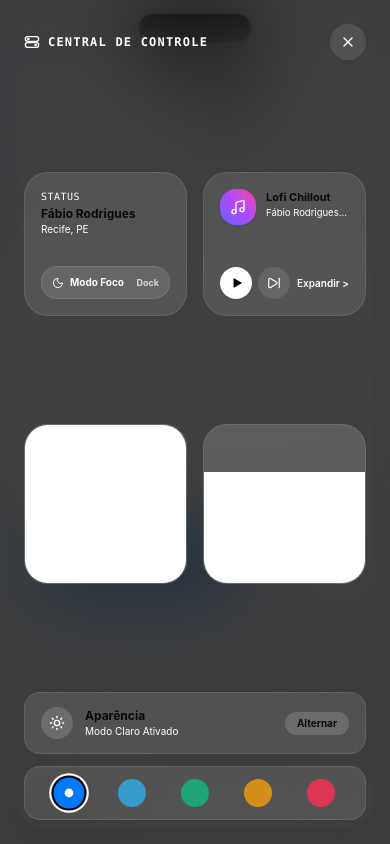
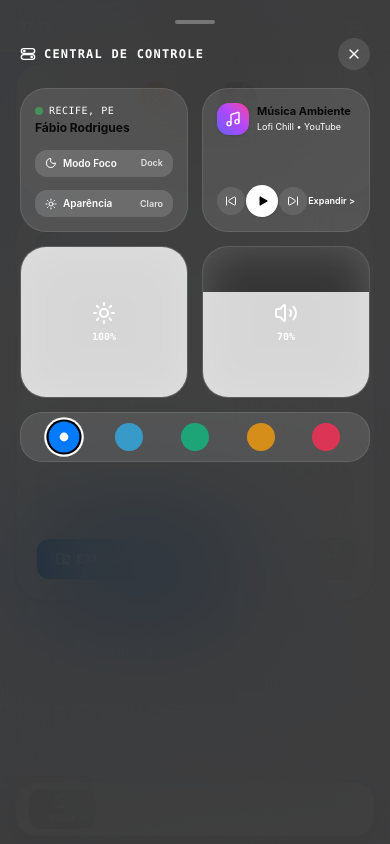
Before and after one commit to fabiorodrigues-tech-dev/portfolio-liquid-glass-experience, a React (Vite) app: page / in a window 390 px wide. Both pictures are taken after a click on the button "Central de Controle". Built offline with nearby package versions, Linux system fonts and the light colour scheme; a web font is replaced by a local one.

Commit message:
feat(mobile): eliminar dynamic island, rebaixar dock para bottom-2 e repaginar central de controle fiel ao iOS

```diff
--- a/src/components/mobile/IOSMobileExperience.tsx
+++ b/src/components/mobile/IOSMobileExperience.tsx
@@ -201,32 +201,18 @@ export const IOSMobileExperience: React.FC<IOSMobileExperienceProps> = ({
       </div>
 
       {/* ========================================================================= */}
-      {/* 2. LIMPEZA DA BARRA DE STATUS DO TOPO & DYNAMIC ISLAND (REQUISITO 1)       */}
+      {/* 2. BARRA DE STATUS DO TOPO ULTRALIMPA (SEM DYNAMIC ISLAND - REQUISITO 1)  */}
       {/* ========================================================================= */}
       <header className="fixed top-0 left-0 right-0 z-40 px-5 pt-3 pb-2 flex items-center justify-between select-none backdrop-blur-xl bg-[#f2f2f7]/80 dark:bg-black/60 border-b border-black/5 dark:border-white/5">
         {/* Esquerda: Relógio em tempo real ("19:30") */}
-        <div className="w-16 flex items-center">
+        <div className="flex items-center">
           <span className="font-semibold text-sm tracking-tight text-black dark:text-white">
             {currentTime}
           </span>
         </div>
 
-        {/* Centro: Dynamic Island como pílula preta minimalista e limpa */}
-        <div
-          onClick={() => {
-            triggerHaptic()
-            if (isPlayingMusic) {
-              setIsExpandedPlayerOpen(true)
-            } else {
-              onToggleTheme()
-            }
-          }}
-          className="w-28 h-7 bg-black rounded-full mx-auto shadow-[0_4px_12px_rgba(0,0,0,0.5)] border border-white/10 flex items-center justify-center cursor-pointer active:scale-95 transition-transform"
-          title="Dynamic Island"
-        />
-
-        {/* Direita: Botão da Central de Controle com ícone oficial de 2 toggles */}
-        <div className="w-16 flex items-center justify-end">
+        {/* Direita: Botão oficial de 2 toggles da Central de Controle */}
+        <div className="flex items-center justify-end">
           <button
             type="button"
             onClick={() => {
@@ -243,11 +229,11 @@ export const IOSMobileExperience: React.FC<IOSMobileExperienceProps> = ({
       </header>
 
       {/* ========================================================================= */}
-      {/* 3. NAVEGAÇÃO POR ABAS EM TELA CHEIA (REQUISITO 4 & REQUISITO 3 CONTRASTE) */}
+      {/* 3. NAVEGAÇÃO POR ABAS EM TELA CHEIA (PADDING OTIMIZADO: pb-20)            */}
       {/* ========================================================================= */}
       <main
         id="mobile-scroll-container"
-        className="relative z-10 w-full h-full pt-14 pb-32 overflow-y-auto scroll-smooth px-4 space-y-4"
+        className="relative z-10 w-full h-full pt-14 pb-20 overflow-y-auto scroll-smooth px-4 space-y-4"
       >
         {/* ----------------------------------------------------------------------- */}
         {/* ABA 01: INÍCIO (Widgets de Clima, Foto de Perfil & Apresentação)        */}
@@ -1152,10 +1138,10 @@ export const IOSMobileExperience: React.FC<IOSMobileExperienceProps> = ({
       </main>
 
       {/* ========================================================================= */}
-      {/* 4. DOCK INFERIOR DO IPHONE (5 ITENS EM LIQUID GLASS - REQUISITO 5)        */}
+      {/* 4. DOCK INFERIOR REBAIXADO (REQUISITO 2: bottom-2 rounded-[20px])         */}
       {/* ========================================================================= */}
       <nav
-        className={`fixed bottom-4 left-4 right-4 max-w-sm mx-auto z-40 backdrop-blur-2xl bg-white/95 dark:bg-[#161822]/90 border border-black/5 dark:border-white/15 shadow-[0_12px_36px_rgba(0,0,0,0.15)] dark:shadow-[0_12px_36px_rgba(0,0,0,0.35)] rounded-full px-2 py-2 flex items-center justify-around select-none transition-all duration-300 ${
+        className={`fixed bottom-2 left-1/2 -translate-x-1/2 z-40 w-[92%] max-w-sm px-3 py-1.5 rounded-[20px] backdrop-blur-2xl bg-white/95 dark:bg-[#161822]/90 border border-black/5 dark:border-white/15 shadow-[0_8px_30px_rgba(0,0,0,0.12)] dark:shadow-[0_12px_36px_rgba(0,0,0,0.35)] flex items-center justify-around select-none transition-all duration-300 ${
           isFocusMode ? 'translate-y-24 opacity-0 pointer-events-none' : 'translate-y-0 opacity-100'
         }`}
         aria-label="Navegação móvel"
@@ -1163,7 +1149,7 @@ export const IOSMobileExperience: React.FC<IOSMobileExperienceProps> = ({
         <button
           type="button"
           onClick={() => handleTabSelect('inicio')}
-          className={`flex-1 flex flex-col items-center justify-center py-1.5 rounded-2xl active:scale-95 transition-all cursor-pointer ${
+          className={`flex-1 flex flex-col items-center justify-center py-1 rounded-xl active:scale-95 transition-all cursor-pointer ${
             activeTab === 'inicio'
               ? 'bg-black/10 dark:bg-white/15 text-blue-600 dark:text-blue-400 font-bold'
               : 'text-zinc-600 dark:text-zinc-400 hover:text-blue-600 dark:hover:text-blue-400'
@@ -1176,7 +1162,7 @@ export const IOSMobileExperience: React.FC<IOSMobileExperienceProps> = ({
         <button
           type="button"
           onClick={() => handleTabSelect('projetos')}
-          className={`flex-1 flex flex-col items-center justify-center py-1.5 rounded-2xl active:scale-95 transition-all cursor-pointer ${
+          className={`flex-1 flex flex-col items-center justify-center py-1 rounded-xl active:scale-95 transition-all cursor-pointer ${
             activeTab === 'projetos'
               ? 'bg-black/10 dark:bg-white/15 text-blue-600 dark:text-blue-400 font-bold'
               : 'text-zinc-600 dark:text-zinc-400 hover:text-blue-600 dark:hover:text-blue-400'
@@ -1189,7 +1175,7 @@ export const IOSMobileExperience: React.FC<IOSMobileExperienceProps> = ({
         <button
           type="button"
           onClick={() => handleTabSelect('sobre')}
-          className={`flex-1 flex flex-col items-center justify-center py-1.5 rounded-2xl active:scale-95 transition-all cursor-pointer ${
+          className={`flex-1 flex flex-col items-center justify-center py-1 rounded-xl active:scale-95 transition-all cursor-pointer ${
             activeTab === 'sobre'
               ? 'bg-black/10 dark:bg-white/15 text-blue-600 dark:text-blue-400 font-bold'
               : 'text-zinc-600 dark:text-zinc-400 hover:text-blue-600 dark:hover:text-blue-400'
@@ -1202,7 +1188,7 @@ export const IOSMobileExperience: React.FC<IOSMobileExperienceProps> = ({
         <button
           type="button"
           onClick={() => handleTabSelect('habilidades')}
-          className={`flex-1 flex flex-col items-center justify-center py-1.5 rounded-2xl active:scale-95 transition-all cursor-pointer ${
+          className={`flex-1 flex flex-col items-center justify-center py-1 rounded-xl active:scale-95 transition-all cursor-pointer ${
             activeTab === 'habilidades'
               ? 'bg-black/10 dark:bg-white/15 text-blue-600 dark:text-blue-400 font-bold'
               : 'text-zinc-600 dark:text-zinc-400 hover:text-blue-600 dark:hover:text-blue-400'
@@ -1215,7 +1201,7 @@ export const IOSMobileExperience: React.FC<IOSMobileExperienceProps> = ({
         <button
           type="button"
           onClick={() => handleTabSelect('contato')}
-          className={`flex-1 flex flex-col items-center justify-center py-1.5 rounded-2xl active:scale-95 transition-all cursor-pointer ${
+          className={`flex-1 flex flex-col items-center justify-center py-1 rounded-xl active:scale-95 transition-all cursor-pointer ${
             activeTab === 'contato'
               ? 'bg-black/10 dark:bg-white/15 text-blue-600 dark:text-blue-400 font-bold'
               : 'text-zinc-600 dark:text-zinc-400 hover:text-blue-600 dark:hover:text-blue-400'
@@ -1227,11 +1213,21 @@ export const IOSMobileExperience: React.FC<IOSMobileExperienceProps> = ({
       </nav>
 
       {/* ========================================================================= */}
-      {/* 5. CENTRAL DE CONTROLE ESTILO iOS (REQUISITO 2 - FIEL AO PRINT 5b27f553)   */}
+      {/* 5. CENTRAL DE CONTROLE ESTILO iOS (REQUISITO 3 - FIEL AO PRINT 5b27f553)   */}
       {/* ========================================================================= */}
       {isControlCenterOpen && (
-        <div className="fixed inset-0 z-50 bg-black/75 backdrop-blur-2xl p-6 flex flex-col justify-between text-white animate-in fade-in duration-200">
-          {/* Linha Superior */}
+        <div className="fixed inset-0 z-50 bg-black/75 backdrop-blur-3xl p-5 overflow-y-auto flex flex-col justify-start space-y-3.5 text-white animate-in fade-in duration-200">
+          {/* Puxador do Topo: Microbarra arredondada (w-10 h-1 rounded-full bg-white/30 mx-auto mb-1) */}
+          <div
+            onClick={() => {
+              triggerHaptic()
+              setIsControlCenterOpen(false)
+            }}
+            className="w-10 h-1 rounded-full bg-white/30 hover:bg-white/50 mx-auto cursor-pointer transition-colors"
+            title="Fechar Central de Controle"
+          />
+
+          {/* Linha de Título com Botão Fechar 'X' */}
           <div className="flex items-center justify-between pb-1">
             <div className="flex items-center space-x-2">
               <AppleControlCenterIcon className="w-4 h-4 text-white/90" />
@@ -1245,74 +1241,107 @@ export const IOSMobileExperience: React.FC<IOSMobileExperienceProps> = ({
                 triggerHaptic()
                 setIsControlCenterOpen(false)
               }}
-              className="w-9 h-9 rounded-full bg-white/10 hover:bg-white/20 flex items-center justify-center text-white active:scale-95 transition-all cursor-pointer"
-              title="Fechar Central de Controle"
+              className="w-8 h-8 rounded-full bg-white/10 hover:bg-white/20 flex items-center justify-center text-white active:scale-95 transition-all cursor-pointer"
+              title="Fechar"
             >
               <X className="w-4 h-4" />
             </button>
           </div>
 
-          {/* Bloco Superior (2 Cards Quadrados lado a lado, rounded-3xl p-4 bg-white/10 border border-white/10) */}
-          <div className="grid grid-cols-2 gap-4">
-            {/* Card 1 (Status & Foco) */}
-            <div className="rounded-3xl p-4 bg-white/10 border border-white/10 flex flex-col justify-between h-36">
+          {/* Linha Superior (Grid de 2 Colunas, h-36 gap-3.5) */}
+          <div className="grid grid-cols-2 gap-3.5 h-36">
+            {/* Bloco Esquerdo (Status & Modos, rounded-[26px] bg-white/10 p-3.5 flex flex-col justify-between) */}
+            <div className="rounded-[26px] bg-white/10 border border-white/10 p-3.5 flex flex-col justify-between h-36">
               <div>
-                <span className="text-[10px] font-mono uppercase tracking-wider text-zinc-400 block">
-                  Status
-                </span>
-                <h3 className="text-xs font-bold text-white mt-0.5 truncate">
+                <div className="flex items-center space-x-1.5 mb-0.5">
+                  <span className="w-2 h-2 rounded-full bg-[#34c759] animate-pulse" />
+                  <span className="text-[10px] font-mono uppercase tracking-wider text-zinc-300">
+                    Recife, PE
+                  </span>
+                </div>
+                <h3 className="text-xs font-bold text-white truncate">
                   Fábio Rodrigues
                 </h3>
-                <span className="text-[10px] text-zinc-400 block truncate">
-                  Recife, PE
-                </span>
-              </div>
-
+              </div>
+
+              {/* Botão Modo Foco: cápsula com ícone de lua para ocultar o dock */}
               <button
                 type="button"
                 onClick={() => {
                   triggerHaptic()
                   onToggleFocusMode()
                 }}
-                className={`py-2 px-2.5 rounded-2xl text-[10px] font-bold flex items-center justify-between transition-all cursor-pointer active:scale-95 ${
+                className={`py-1.5 px-2.5 rounded-xl text-[10px] font-semibold flex items-center justify-between transition-all cursor-pointer active:scale-95 ${
                   isFocusMode
                     ? 'bg-indigo-600 text-white shadow-sm'
-                    : 'bg-white/10 hover:bg-white/20 text-white/90 border border-white/10'
+                    : 'bg-white/15 hover:bg-white/25 text-white'
                 }`}
               >
                 <span className="flex items-center gap-1.5">
                   <Moon className="w-3 h-3" />
                   <span>Modo Foco</span>
                 </span>
-                <span className="text-[9px] opacity-75">
+                <span className="text-[9px] opacity-80">
                   {isFocusMode ? 'Ativo' : 'Dock'}
                 </span>
               </button>
-            </div>
-
-            {/* Card 2 (Música Compacto) */}
+
+              {/* Botão Tema: alternador instantâneo Modo Claro / Escuro */}
+              <button
+                type="button"
+                onClick={() => {
+                  triggerHaptic()
+                  onToggleTheme()
+                }}
+                className="py-1.5 px-2.5 rounded-xl text-[10px] font-semibold bg-white/15 hover:bg-white/25 text-white flex items-center justify-between transition-all cursor-pointer active:scale-95"
+              >
+                <span className="flex items-center gap-1.5">
+                  {isDark ? <Moon className="w-3 h-3 text-indigo-400" /> : <Sun className="w-3 h-3 text-amber-400" />}
+                  <span>Aparência</span>
+                </span>
+                <span className="text-[9px] opacity-80">
+                  {isDark ? 'Escuro' : 'Claro'}
+                </span>
+              </button>
+            </div>
+
+            {/* Bloco Direito (Widget de Música, rounded-[26px] bg-white/10 p-4 flex flex-col justify-between) */}
             <div
               onClick={() => {
                 triggerHaptic()
                 setIsExpandedPlayerOpen(true)
               }}
-              className="rounded-3xl p-4 bg-white/10 border border-white/10 flex flex-col justify-between h-36 cursor-pointer group active:scale-98 transition-all"
-            >
-              <div className="flex items-start space-x-2.5">
-                <div className="w-9 h-9 rounded-2xl bg-gradient-to-tr from-indigo-500 via-purple-500 to-pink-500 flex items-center justify-center text-white shadow-sm shrink-0">
+              className="rounded-[26px] bg-white/10 border border-white/10 p-3.5 flex flex-col justify-between h-36 cursor-pointer group active:scale-[0.98] transition-all"
+            >
+              <div className="flex items-start space-x-2">
+                <div className="w-8 h-8 rounded-xl bg-gradient-to-tr from-indigo-500 via-purple-500 to-pink-500 flex items-center justify-center text-white shadow-sm shrink-0">
                   <Music className="w-4 h-4" />
                 </div>
                 <div className="overflow-hidden">
                   <span className="text-[11px] font-bold text-white block truncate">
-                    Lofi Chillout
-                  </span>
-                  <span className="text-[9.5px] text-zinc-400 block truncate">
-                    Fábio Rodrigues Playlist
-                  </span>
-                </div>
-              </div>
-
+                    Música Ambiente
+                  </span>
+                  <span className="text-[9px] text-zinc-300 block truncate">
+                    Lofi Chill • YouTube
+                  </span>
+                </div>
+              </div>
+
+              {/* Controles táteis: Retroceder, Play/Pause, Avançar vinculados à playlist */}
               <div className="flex items-center justify-between pt-1">
+                <button
+                  type="button"
+                  onClick={(e) => {
+                    e.stopPropagation()
+                    triggerHaptic()
+                    onSkipTrack()
+                  }}
+                  className="w-7 h-7 rounded-full bg-white/10 hover:bg-white/20 text-white flex items-center justify-center active:scale-90 transition-transform cursor-pointer"
+                  title="Retroceder"
+                >
+                  <SkipBack className="w-3 h-3" />
+                </button>
+
                 <button
                   type="button"
                   onClick={(e) => {
@@ -1333,22 +1362,22 @@ export const IOSMobileExperience: React.FC<IOSMobileExperienceProps> = ({
                     triggerHaptic()
                     onSkipTrack()
                   }}
-                  className="w-8 h-8 rounded-full bg-white/10 hover:bg-white/20 text-white flex items-center justify-center active:scale-90 transition-transform cursor-pointer"
-                  title="Próxima Faixa"
-                >
-                  <SkipForward className="w-3.5 h-3.5" />
-                </button>
-
-                <span className="text-[10px] font-semibold text-blue-400">
+                  className="w-7 h-7 rounded-full bg-white/10 hover:bg-white/20 text-white flex items-center justify-center active:scale-90 transition-transform cursor-pointer"
+                  title="Avançar"
+                >
+                  <SkipForward className="w-3 h-3" />
+                </button>
+
+                <span className="text-[9px] font-semibold text-blue-400">
                   Expandir &gt;
                 </span>
               </div>
             </div>
           </div>
 
-          {/* Linha de Sliders Verticais Autênticos da Apple (grid grid-cols-2 gap-4 h-40) */}
-          <div className="grid grid-cols-2 gap-4 h-40">
-            {/* Slider 1 (Brilho) */}
+          {/* Linha de Sliders Verticais do iOS (grid grid-cols-2 gap-3.5 h-38) */}
+          <div className="grid grid-cols-2 gap-3.5 h-38">
+            {/* Slider de Brilho: Cápsula vertical com Sol fixado no centro */}
             <div
               onPointerDown={(e) => {
                 isDraggingBrightnessRef.current = true
@@ -1362,24 +1391,24 @@ export const IOSMobileExperience: React.FC<IOSMobileExperienceProps> = ({
               onPointerUp={() => {
                 isDraggingBrightnessRef.current = false
               }}
-              className="rounded-3xl bg-white/15 border border-white/10 relative overflow-hidden flex flex-col justify-end items-center pb-4 cursor-pointer touch-none select-none"
-              title="Brilho da Tela (Arraste verticalmente)"
-            >
-              {/* Preenchimento proporcional */}
+              className="rounded-[26px] bg-white/15 backdrop-blur-xl border border-white/10 relative overflow-hidden flex flex-col justify-end items-center pb-3 cursor-pointer touch-none select-none h-38"
+              title="Brilho da Tela"
+            >
+              {/* Preenchimento branco translúcido (bg-white/80) */}
               <div
-                className="absolute bottom-0 left-0 right-0 bg-white transition-all duration-75 pointer-events-none"
+                className="absolute bottom-0 left-0 right-0 bg-white/80 transition-all duration-75 pointer-events-none"
                 style={{ height: `${brightness}%` }}
               />
-              {/* Ícone de Sol no centro com contraste */}
-              <div className="relative z-10 flex flex-col items-center pointer-events-none">
+              {/* Ícone de Sol fixado no centro da cápsula */}
+              <div className="absolute inset-0 flex flex-col items-center justify-center pointer-events-none z-10">
                 <Sun
                   className={`w-6 h-6 transition-colors ${
-                    brightness > 30 ? 'text-zinc-950' : 'text-white'
+                    brightness > 50 ? 'text-zinc-950' : 'text-white'
                   }`}
                 />
                 <span
                   className={`text-[10px] font-mono font-bold mt-1 ${
-                    brightness > 30 ? 'text-zinc-950' : 'text-white'
+                    brightness > 50 ? 'text-zinc-950' : 'text-white'
                   }`}
                 >
                   {brightness}%
@@ -1387,7 +1416,7 @@ export const IOSMobileExperience: React.FC<IOSMobileExperienceProps> = ({
               </div>
             </div>
 
-            {/* Slider 2 (Volume) */}
+            {/* Slider de Volume: Cápsula vertical com Alto-falante no centro */}
             <div
               onPointerDown={(e) => {
                 isDraggingVolumeRef.current = true
@@ -1401,28 +1430,28 @@ export const IOSMobileExperience: React.FC<IOSMobileExperienceProps> = ({
               onPointerUp={() => {
                 isDraggingVolumeRef.current = false
               }}
-              className="rounded-3xl bg-white/15 border border-white/10 relative overflow-hidden flex flex-col justify-end items-center pb-4 cursor-pointer touch-none select-none"
-              title="Volume do Áudio (Arraste verticalmente)"
-            >
-              {/* Preenchimento proporcional */}
+              className="rounded-[26px] bg-white/15 backdrop-blur-xl border border-white/10 relative overflow-hidden flex flex-col justify-end items-center pb-3 cursor-pointer touch-none select-none h-38"
+              title="Volume do Som"
+            >
+              {/* Preenchimento branco translúcido (bg-white/80) */}
               <div
-                className="absolute bottom-0 left-0 right-0 bg-white transition-all duration-75 pointer-events-none"
+                className="absolute bottom-0 left-0 right-0 bg-white/80 transition-all duration-75 pointer-events-none"
                 style={{ height: `${soundVolume}%` }}
               />
-              {/* Ícone de Alto-Falante no centro com contraste */}
-              <div className="relative z-10 flex flex-col items-center pointer-events-none">
+              {/* Ícone de Alto-Falante fixado no centro da cápsula */}
+              <div className="absolute inset-0 flex flex-col items-center justify-center pointer-events-none z-10">
                 {soundVolume === 0 ? (
                   <VolumeX className="w-6 h-6 text-white" />
                 ) : (
                   <Volume2
                     className={`w-6 h-6 transition-colors ${
-                      soundVolume > 30 ? 'text-zinc-950' : 'text-white'
+                      soundVolume > 50 ? 'text-zinc-950' : 'text-white'
                     }`}
                   />
                 )}
                 <span
                   className={`text-[10px] font-mono font-bold mt-1 ${
-                    soundVolume > 30 ? 'text-zinc-950' : 'text-white'
+                    soundVolume > 50 ? 'text-zinc-950' : 'text-white'
                   }`}
                 >
                   {soundVolume}%
@@ -1431,37 +1460,11 @@ export const IOSMobileExperience: React.FC<IOSMobileExperienceProps> = ({
             </div>
           </div>
 
-          {/* Bloco Inferior: Botão Cápsula de Tema + Linha de Cores de Acento */}
-          <div className="space-y-3">
-            {/* Botão Cápsula de Tema (Aparência) */}
-            <button
-              type="button"
-              onClick={() => {
-                triggerHaptic()
-                onToggleTheme()
-              }}
-              className="w-full py-3.5 px-4 rounded-2xl bg-white/10 hover:bg-white/15 border border-white/10 flex items-center justify-between active:scale-98 transition-all cursor-pointer"
-            >
-              <div className="flex items-center space-x-3">
-                <div className="w-8 h-8 rounded-full bg-white/15 flex items-center justify-center">
-                  {isDark ? <Moon className="w-4 h-4 text-indigo-400" /> : <Sun className="w-4 h-4 text-amber-400" />}
-                </div>
-                <div className="text-left">
-                  <span className="text-xs font-bold text-white block">
-                    Aparência
-                  </span>
-                  <span className="text-[10px] text-zinc-400 block">
-                    {isDark ? 'Modo Escuro Ativado' : 'Modo Claro Ativado'}
-                  </span>
-                </div>
-              </div>
-              <span className="px-3 py-1 rounded-full text-[10px] font-bold bg-white/15 text-white">
-                Alternar
-              </span>
-            </button>
-
-            {/* Linha de Cores de Acento: 5 círculos coloridos funcionais */}
-            <div className="rounded-2xl p-3 bg-white/10 border border-white/10 flex items-center justify-around">
+          {/* Bloco Inferior: Seletor de Cores de Acento (cápsula estreita com 5 pontos de cor) */}
+          <div className="rounded-[22px] p-2.5 bg-white/10 border border-white/10 flex items-center justify-around">
+            <span className="text-[10px] font-mono font-bold uppercase tracking-wider text-zinc-400 mr-1 hidden sm:inline">
+              Acento:
+            </span>
             {PRIMARY_ACCENT_KEYS.map((key) => {
               const def = ACCENT_COLORS[key]
               const isSelected = accentColor === key
@@ -1483,7 +1486,6 @@ export const IOSMobileExperience: React.FC<IOSMobileExperienceProps> = ({
                 </button>
               )
             })}
-            </div>
           </div>
         </div>
       )}
```
Lines whose indentation alone changed are shown as unchanged.
